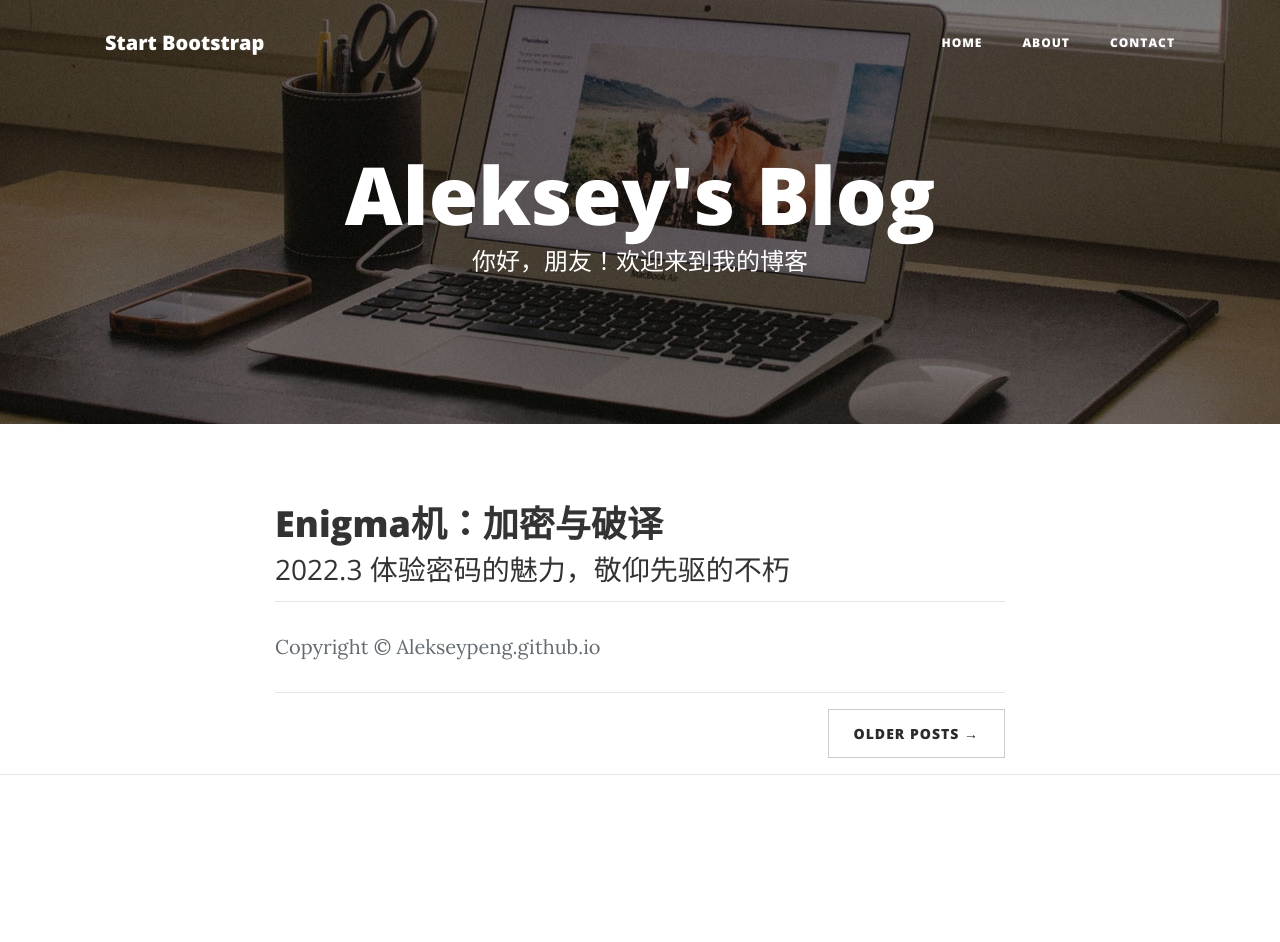
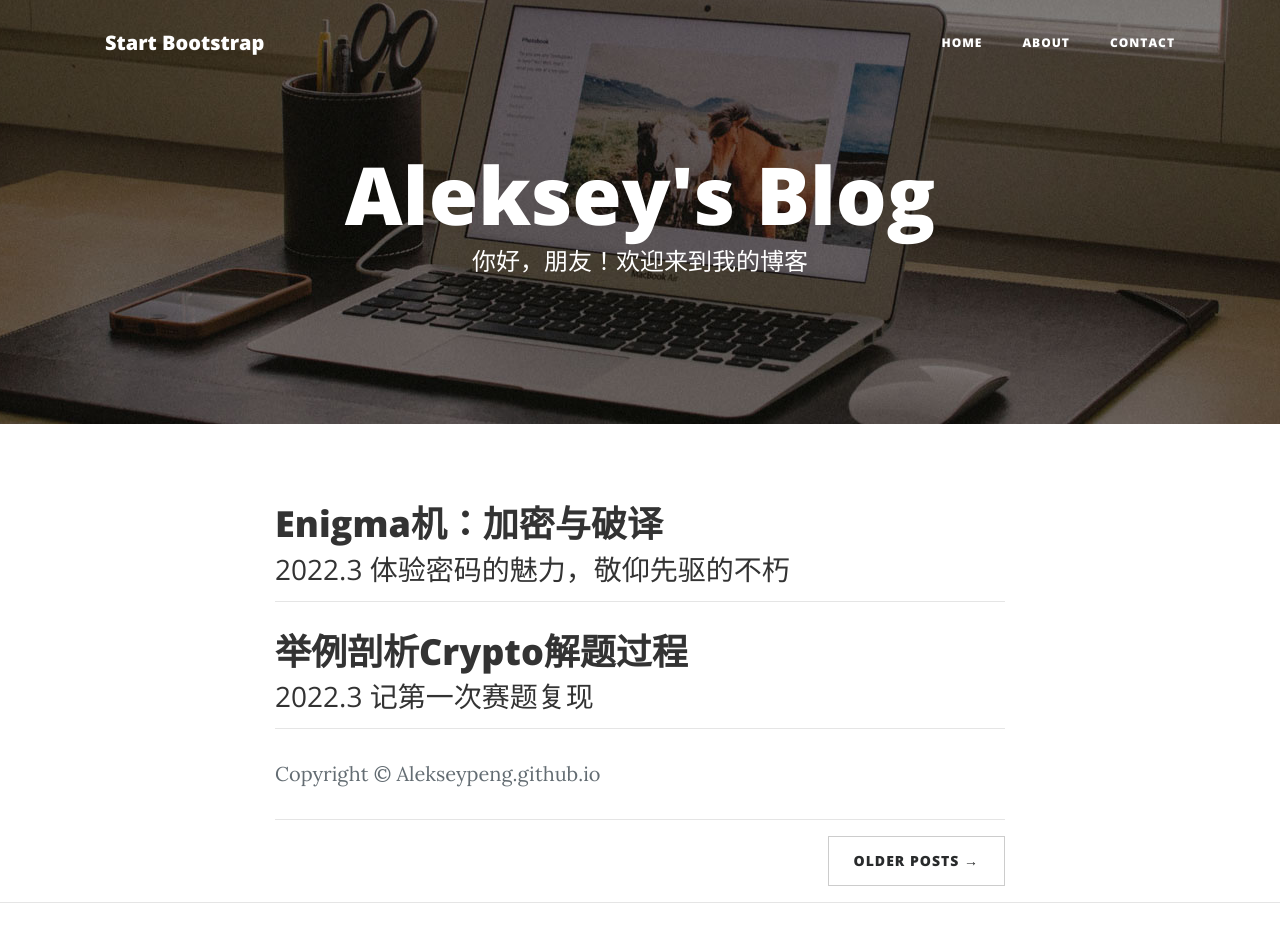
Before and after one commit to AlekseyPeng/AlekseyPeng.github.io, a website: page index.html in a window 1280 px wide. Before the commit the page ends 906 px from the top, so only its background shows below. Drawn offline with nearby package versions, Linux system fonts and the light colour scheme.

Commit message:
Update index.html

```diff
--- a/index.html
+++ b/index.html
@@ -92,7 +92,18 @@
 
                 </div>
                 <hr>
+                <div class="post-preview">
+                    <a href="举例剖析Crypto解题过程.html">
+                        <h2 class="post-title">
+                            举例剖析Crypto解题过程
+                        </h2>
+                        <h3 class="post-subtitle">
+                            2022.3 记第一次赛题复现
+                        </h3>
+                    </a>
 
+                </div>
+                <hr>
                 <p class="copyright text-muted">Copyright &copy; Alekseypeng.github.io</p>
 
 
```
